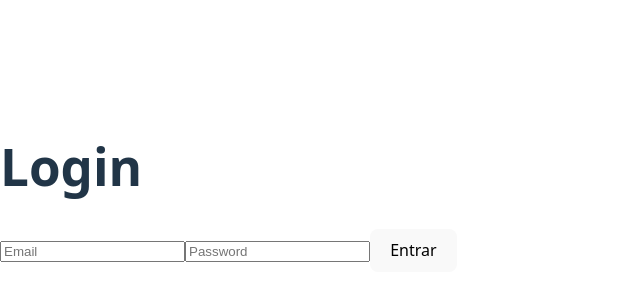
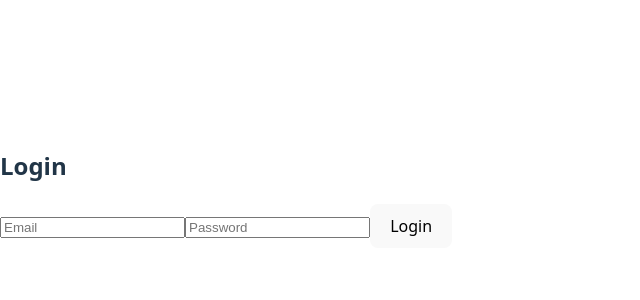
Before and after one commit to MEGalamba/season-cook, a React (Vite) app in the folder season-cook/: page /login in a window 1280 px wide. Shown: the part 212-512 px from the top of the page, without its empty margins (0-640 px from the left). Built offline with nearby package versions, Linux system fonts and the light colour scheme; the HTML template or start-up script is replaced by a standard one.

Commit message:
feat: added login page with firebase auth

```diff
--- a/season-cook/src/pages/Login.jsx
+++ b/season-cook/src/pages/Login.jsx
@@ -1,74 +1,55 @@
-import { useState, useEffect } from "react";
+import { getAuth, signInWithEmailAndPassword } from "firebase/auth";
+import { auth } from "../services/firebase";
+import { useState } from "react";
 
-export default function Login() {
+function Login() {
   const [email, setEmail] = useState("");
   const [password, setPassword] = useState("");
-  const [error, setError] = useState("");
-  const [loading, setLoading] = useState(false);
 
-  useEffect(() => {
-    if (localStorage.getItem("token")) {
-      window.location.href = "/dashboard";
-    }
-  }, []);
-
-  async function handleSubmit(e) {
-    e.preventDefault();
-    setError("");
-
-    if (!email || !password) {
-      setError("Preencha todos os campos.");
-      return;
-    }
-
-    setLoading(true);
-
-    try {
-      const res = await fetch("https://api.exemplo.com/login", {
-        method: "POST",
-        headers: { "Content-Type": "application/json" },
-        body: JSON.stringify({ email, password }),
-      });
-
-      if (!res.ok) throw new Error("Credenciais inválidas");
-
-      const data = await res.json();
-
-      localStorage.setItem("token", data.token);
-
-      window.location.href = "/dashboard";
-    } catch (err) {
-      setError(err.message);
-    } finally {
-      setLoading(false);
-    }
+  function handleEmailChange(event) {
+    setEmail(event.target.value);
   }
 
+  function handlePasswordChange(event) {
+    setPassword(event.target.value);
+  }
+
+
+  const handleLogin = () => {
+    signInWithEmailAndPassword(auth, email, password)
+      .then((userCredential) => {
+        // Signed in
+        const user = userCredential.user;
+        // ...
+      })
+      .catch((error) => {
+        const errorCode = error.code;
+        const errorMessage = error.message;
+      });
+  };
+
   return (
-    <div className="login-container">
-      <h1>Login</h1>
+    <div>
+      <h2>Login</h2>
 
-      <form onSubmit={handleSubmit}>
+      <form onSubmit={handleLogin}>
         <input
           type="email"
+          value={email}
           placeholder="Email"
-          value={email}
-          onChange={e => setEmail(e.target.value)}
-        />
-
+          onChange={handleEmailChange}
+          required />
         <input
           type="password"
+          value={password}
           placeholder="Password"
-          value={password}
-          onChange={e => setPassword(e.target.value)}
+          onChange={handlePasswordChange}
+          required
         />
-
-        <button type="submit" disabled={loading}>
-          {loading ? "A entrar..." : "Entrar"}
-        </button>
+        <button type="submit">Login</button>
       </form>
-
-      {error && <p className="error">{error}</p>}
     </div>
   );
 }
+
+export default Login;
--- /dev/null
+++ b/season-cook/src/pages/Register.jsx
@@ -0,0 +1,32 @@
+import { getAuth, createUserWithEmailAndPassword } from "firebase/auth";
+
+
+function Register() {
+
+const auth = getAuth();
+createUserWithEmailAndPassword(auth, email, password)
+  .then((userCredential) => {
+    // Signed up
+    const user = userCredential.user;
+    // ...
+  })
+  .catch((error) => {
+    const errorCode = error.code;
+    const errorMessage = error.message;
+    // ..
+  });
+ return (
+    <div>
+    <h2>Registo</h2>
+          <form onSubmit={createUserWithEmailAndPassword}>
+            <input name="email" type="email" placeholder="Email" required />
+            <input name="password" type="password" placeholder="Password" required />
+            <input name="same_password" type="password" placeholder="Password" required />
+            <button type="submit">Login</button>
+          </form>
+          </div>
+ )
+}
+
+export default Register;
+  //register form
--- /dev/null
+++ b/season-cook/src/services/firebase.jsx
@@ -0,0 +1,20 @@
+
+// Import the functions you need from the SDKs you need
+import { initializeApp } from "firebase/app";
+import { getAuth } from "firebase/auth";
+// TODO: Add SDKs for Firebase products that you want to use
+// https://firebase.google.com/docs/web/setup#available-libraries
+
+// Your web app's Firebase configuration
+const firebaseConfig = {
+  apiKey: "AIzaSyDDNhhSRgympCjfI_HovlFnFzxMi9kCids",
+  authDomain: "season-recipies-1153c.firebaseapp.com",
+  projectId: "season-recipies-1153c",
+  storageBucket: "season-recipies-1153c.firebasestorage.app",
+  messagingSenderId: "511647942718",
+  appId: "1:511647942718:web:c43c9f17033c0f45d4a96f"
+};
+
+// Initialize Firebase
+const app = initializeApp(firebaseConfig);
+export const auth = getAuth(app);
```
